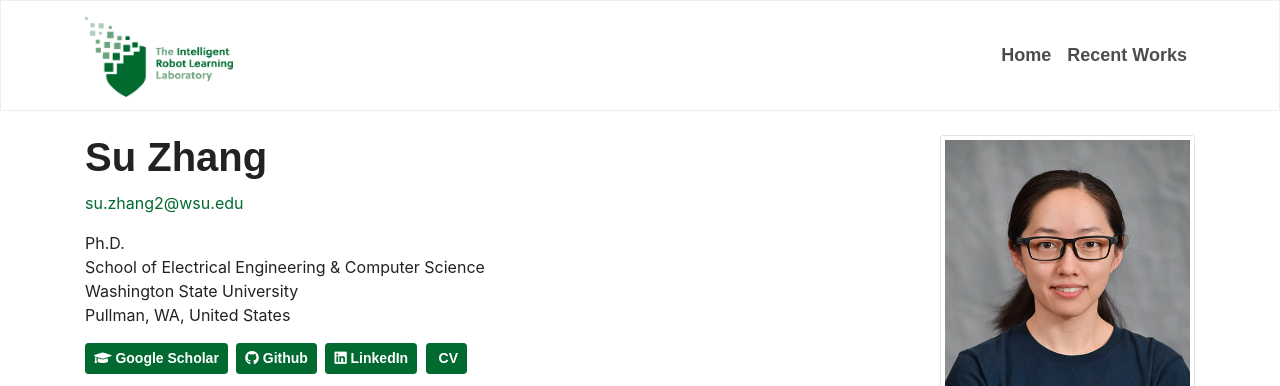
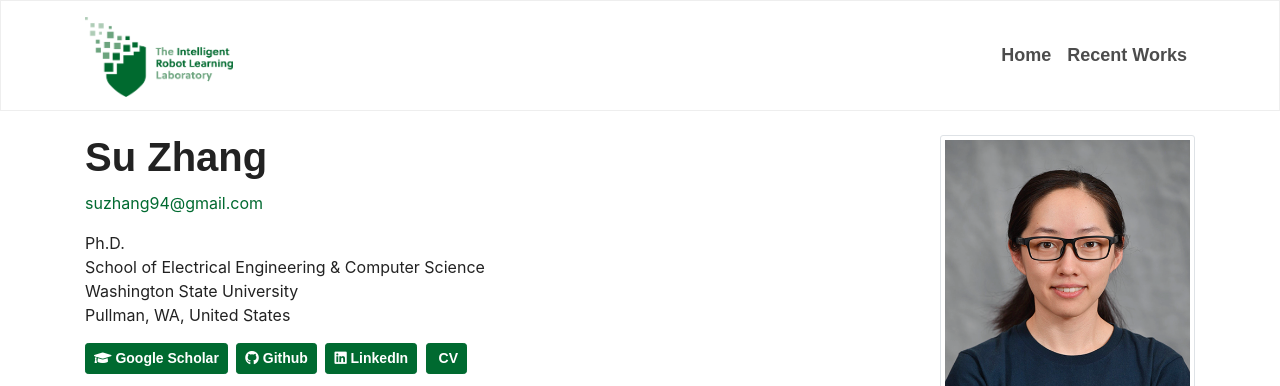
Before and after one commit to suzhang94/suzhang94.github.io, a Jekyll site: the page built from _pages/home.md, in a window 1280 px wide. Shown: the top 386 px of the page. Built offline with Jekyll 4.4.1, drawn with Linux system fonts in a browser that asks for light colours.

Commit message:
sep2 update

```diff
--- a/_config.yml
+++ b/_config.yml
@@ -18,9 +18,9 @@ author:
   name: "Su Zhang"
   photo: "/assets/images/photo.png"  # Put your portrait in /assets/images folder and set the filename here.
   email:
-    username: su.zhang2
-    domain: wsu
-    tld: edu
+    username: suzhang94
+    domain: gmail
+    tld: com
 
   # Your presence on social networks. For each filled entry, a button will be displayed on the homepage.
   # Use your full profile URL for the following items.
```
Also changed, not shown: 1 other file.
